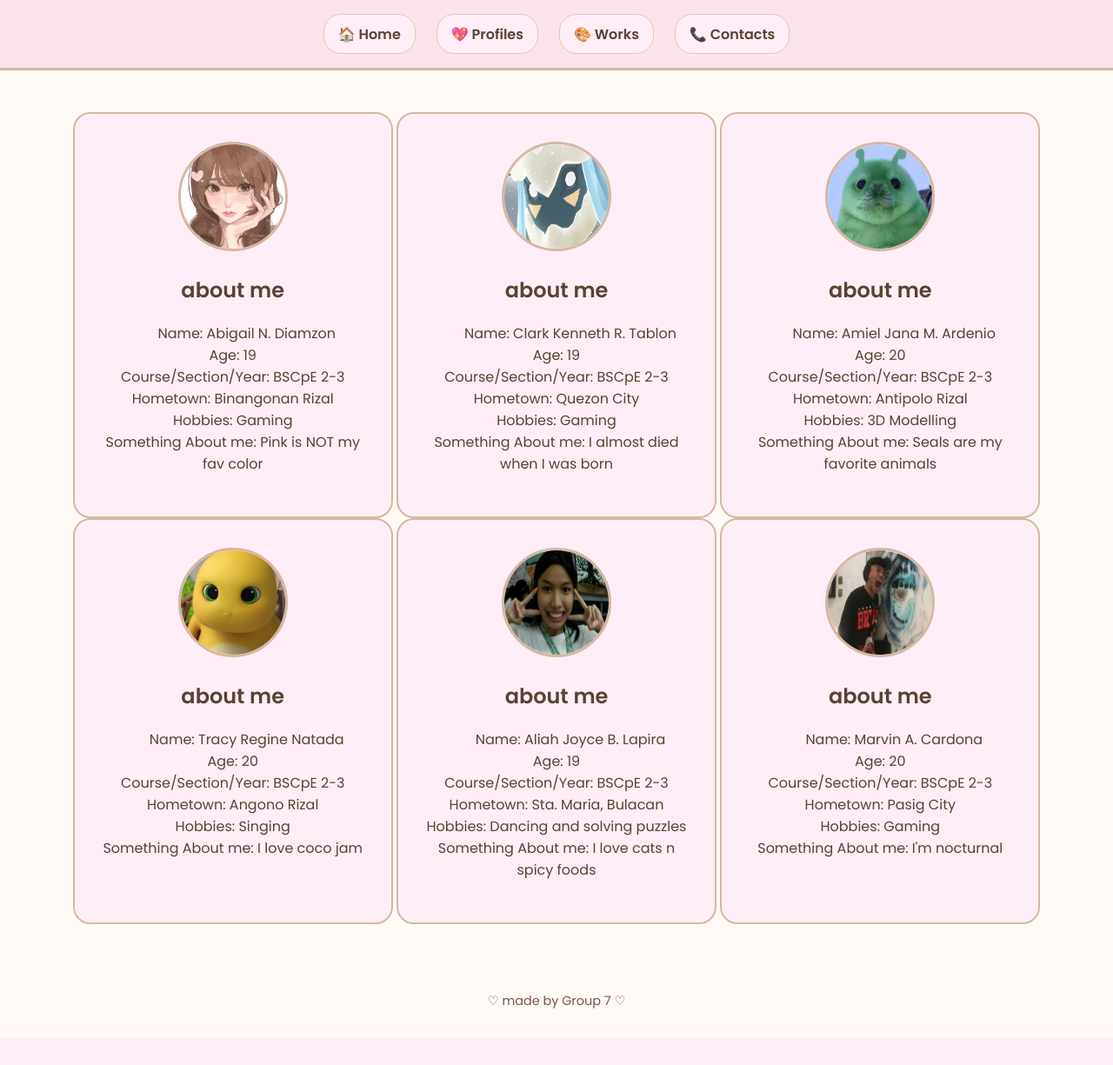
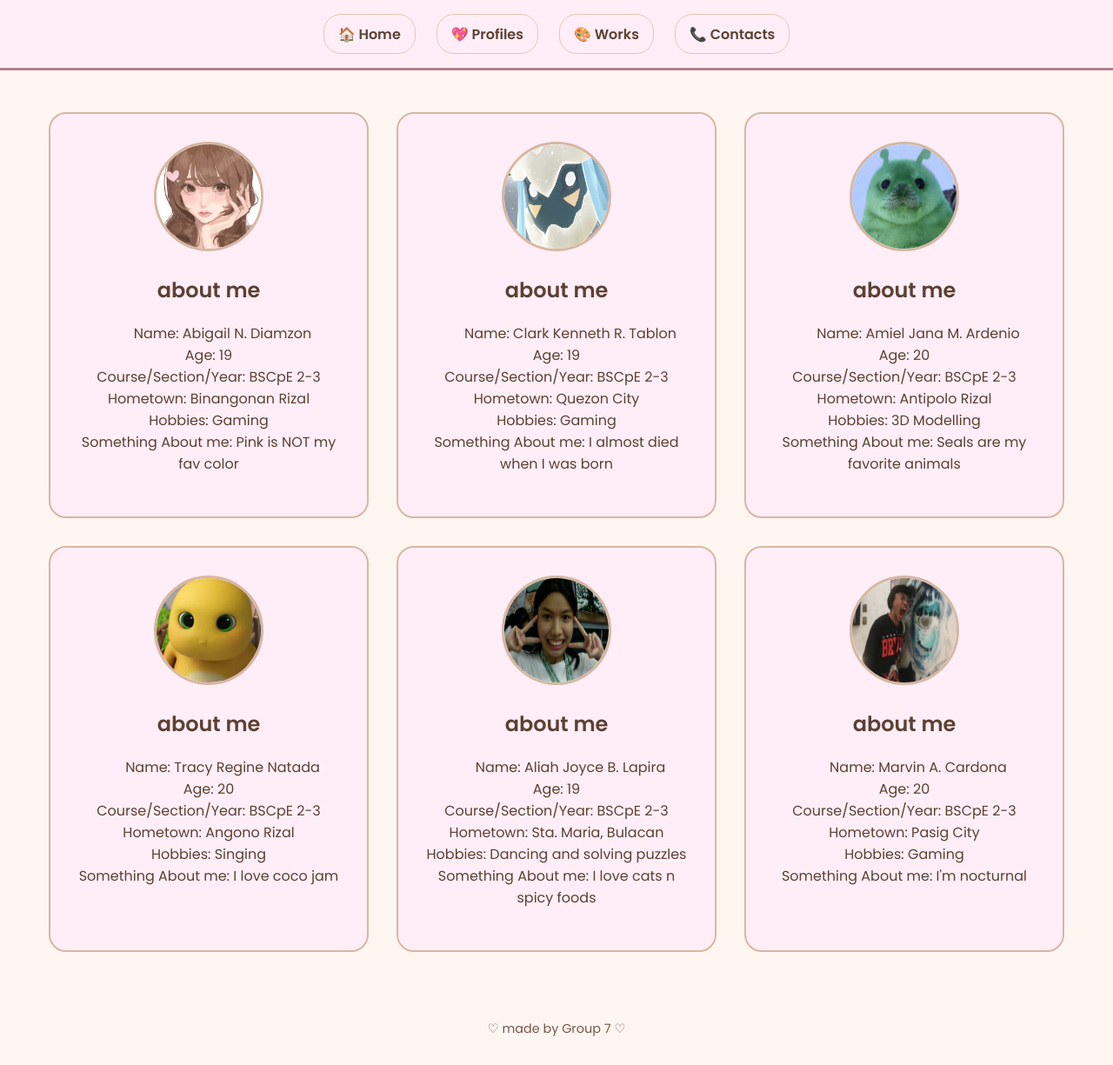
Before and after one commit to clarkentabz-art/Group7_DSA, a Flask app: page /profile in a window 1280 px wide. Shown: the whole page at 87% size. Before the commit the page ends 1160 px from the top, so only its background shows below. Run offline with Flask 3, Linux system fonts and the light colour scheme.

Commit message:
Refactor CSS styles and add hover effects
Updated styles for various sections including navbar, welcome bar, profile card, and added hover effects.

```diff
--- a/static/css/style.css
+++ b/static/css/style.css
@@ -1,6 +1,7 @@
+
 /* 🌸 Font & base setup */
 body {
-    background-color: #fffaf5;
+    background-color: #fff6f2;
     font-family: 'Poppins', sans-serif;
     color: #5c4033;
     margin: 0;
@@ -9,8 +10,8 @@ body {
 
 /* 💖 Navbar */
 .navbar {
-    background-color: #fce4ec;
-    border-bottom: 3px solid #d7b7a3;
+    background-color: #ffeef7;
+    border-bottom: 3px solid #b5838d;
     display: flex;
     justify-content: center;
     gap: 1.5rem;
@@ -108,8 +109,8 @@ body {
 
 .tool-box h3 {
     font-family: 'Caveat', cursive;
-    font-size: 1.4rem;
-    margin-bottom: 0.5rem;
+    font-size: 1.8rem;
+    margin-bottom: 1rem;
 }
 
 .tool-box input, .tool-box button {
@@ -144,6 +145,25 @@ body {
     margin-top: 2rem;
 }
 
+/* ✨ Hover Effects */
+.profile-card, .contact-card {
+    transition: transform 0.25s ease, box-shadow 0.25s ease;
+}
+
+.profile-card:hover, .contact-card:hover {
+    transform: scale(1.05);
+    box-shadow: 0 6px 15px rgba(0,0,0,0.15);
+    cursor: pointer;
+}
+
+.profile-section, .contact-section {
+    display: grid;
+    grid-template-columns: repeat(3, auto);
+    justify-content: center;
+    gap: 2rem;
+    margin-top: 3rem;
+}
+
 /* 🌸 Footer */
 footer {
     margin-top: 3rem;
```
